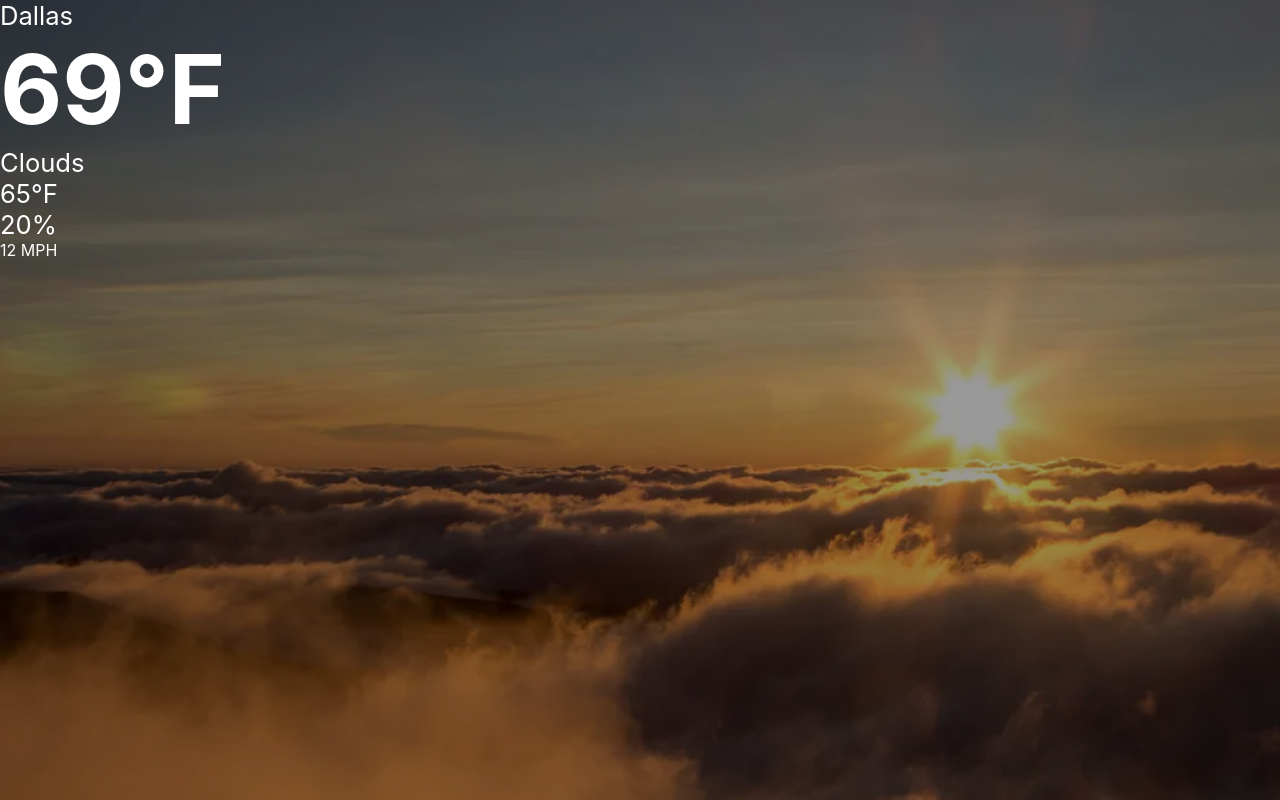
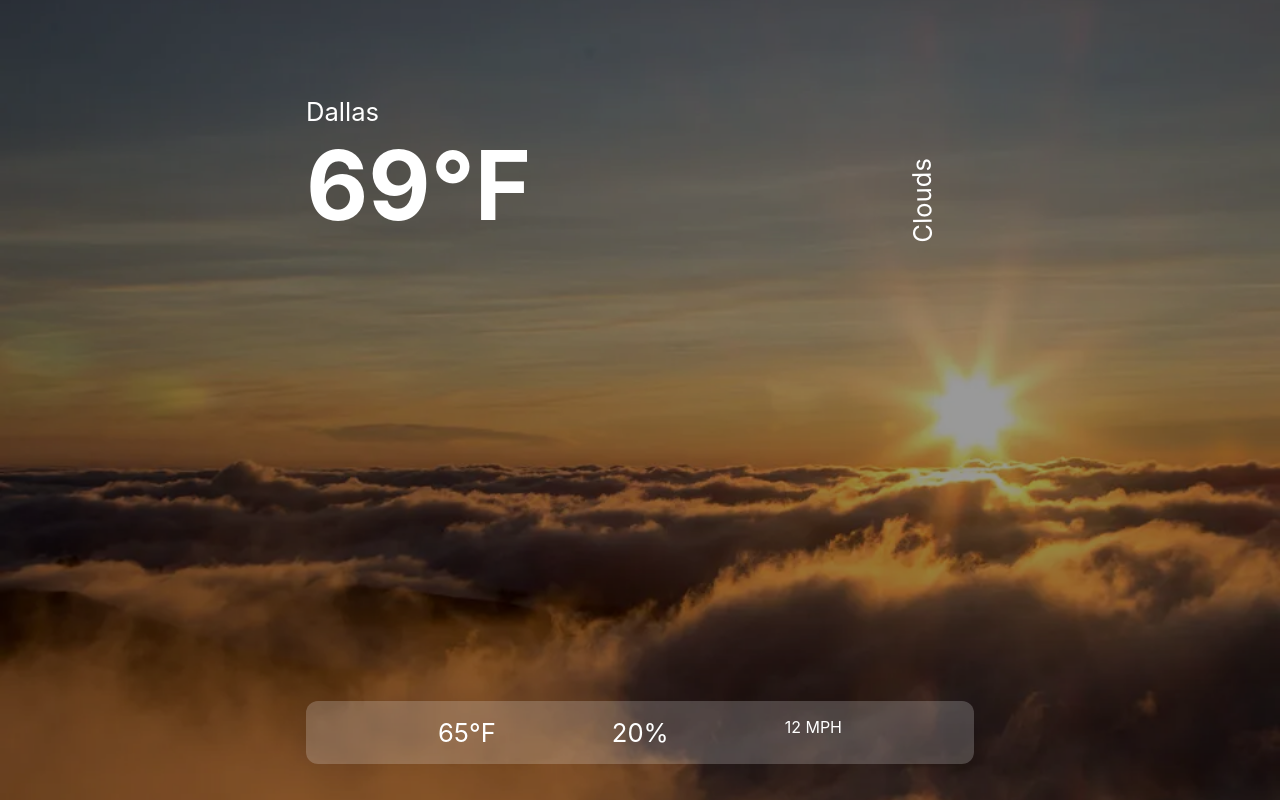
Before and after one commit to nomarolivas/weatherApp, a React (Create React App) app in the folder weatherapp/: page / in a window 1280 px wide. Built offline with nearby package versions, Linux system fonts and the light colour scheme.

Commit message:
Added more CSS

```diff
--- a/weatherapp/src/index.css
+++ b/weatherapp/src/index.css
@@ -43,3 +43,44 @@
   left: 0;
   z-index: -1;
 }
+
+.container {
+  max-width: 700px;
+  height: 700px;
+  margin: auto;
+  padding: 0 1rem;
+  position: relative;
+  top: 10%;
+  display: flex;
+  flex-direction: column;
+  justify-content: space-between;
+
+}
+
+.app .top {
+  width: 100%;
+  margin: 1rem auto;
+}
+
+.app .description {
+  position: relative;
+  right: -90%;
+  transform-origin: 0 0;
+  transform: rotate(269deg);
+
+}
+
+.app .bottom {
+  display: flex;
+  justify-content:  space-evenly;
+  text-align: center;
+  width: 100%;
+  margin: 1rem auto;
+  padding: 1rem;
+  border-radius: 12px;
+  background-color: rgba(255, 255, 255, 0.2);
+}
+
+.bold{
+  font-weight: 700;
+}
```
